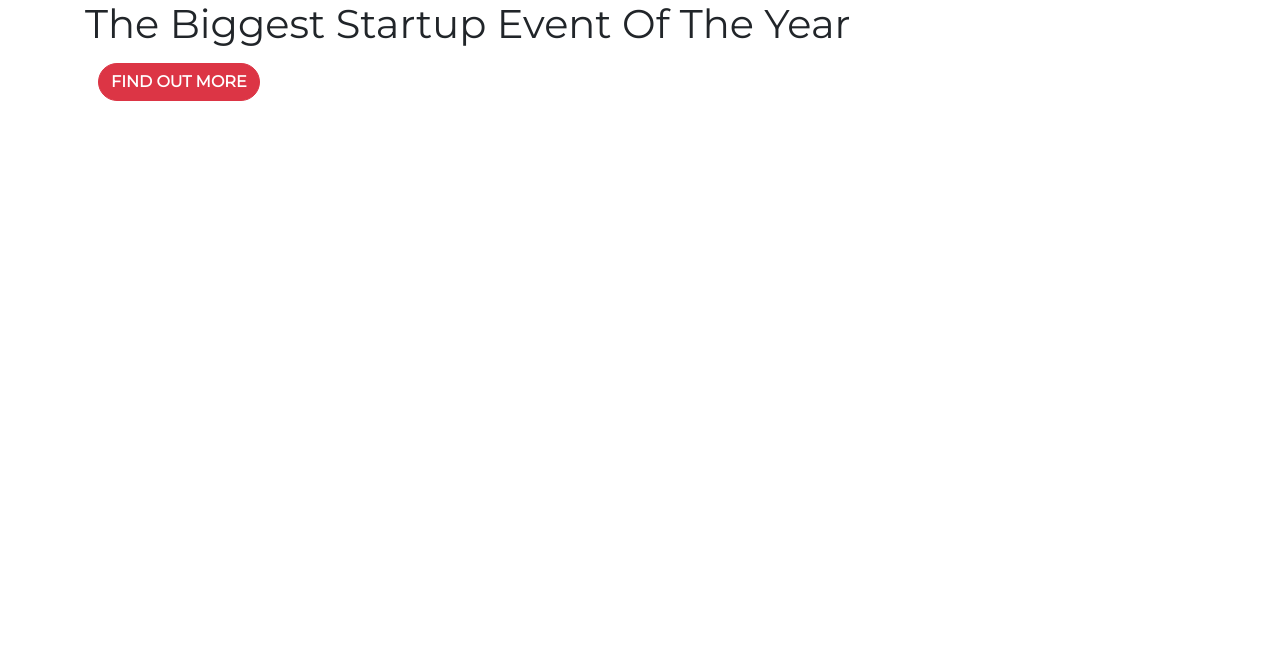
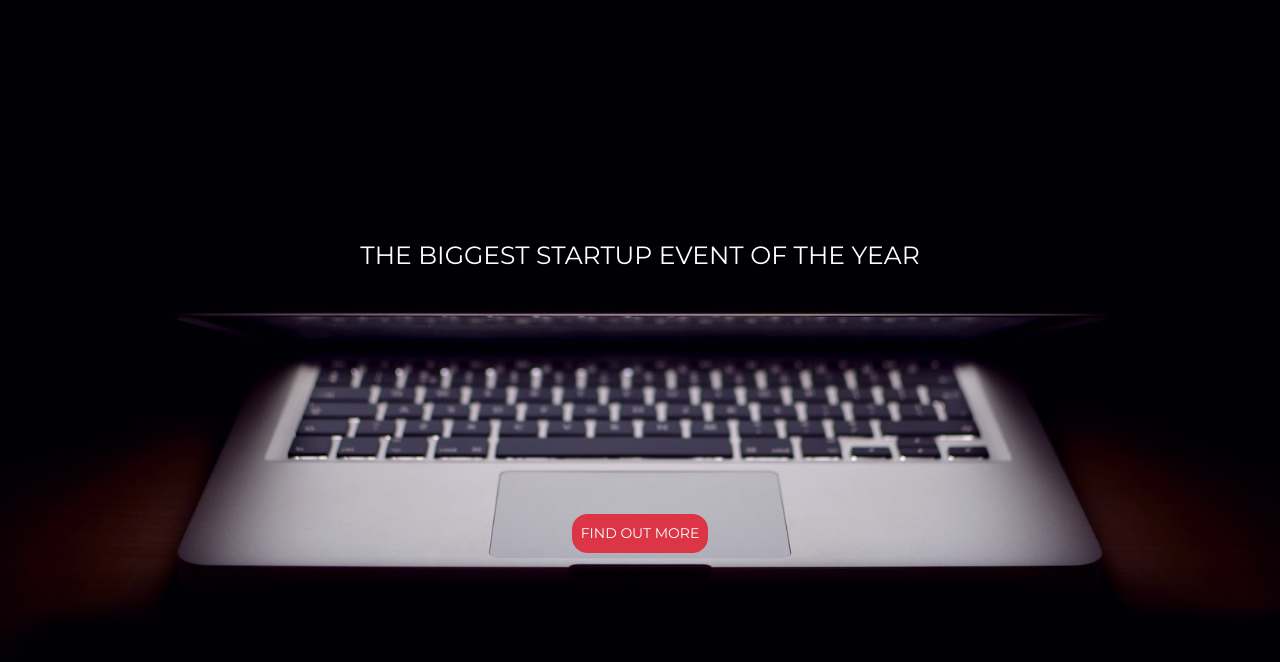
Before and after one commit to new5558/new5558.github.io, a plain HTML site: page index.html in a window 1280 px wide. Drawn offline with nearby package versions, Linux system fonts and the light colour scheme.

Commit message:
quick fix

```diff
--- a/style.css
+++ b/style.css
@@ -1,4 +1,3 @@
-
 body,
 html {
   width: 100%;
@@ -6,53 +5,48 @@ html {
 }
 
 body {
-  font-family: 'Montserrat', sans-serif;
+  	font-family: 'Montserrat', sans-serif;
 }
 
-hr {
-  max-width: 65px;
-  border-width: 3px;
-  border-color: #F05F44;
+header.main {
+	position: fixed;
+	height: 100%;
+	width: 100%;
+	background-image: url(header.jpg);
+	background-position: center;
+	background-size: cover;
+	display: flex;
+	justify-content: center;
+	align-items: center;
 }
 
-.faded {
-  color: rgba(255, 255, 255, 0.8);
+.container {
+	display: flex;
+	justify-content: space-between;
+	flex-direction: column;
+	position: absolute;
+  	width: 50%;
+  	height: 40%;
 }
 
-header.startup {
-  background-position: center;
-  background-image: url("header.jpg");
-  background-size: cover;
-  height: 100%;
-}
-
-header.startup hr {
-  margin-top: 200px;
-  margin-bottom: 30px;
-}
-
-header.startup h1 {
-  font-size: 2rem;
+.text {
+	text-align: center;
 }
 
 .btn {
-  font-weight: 700;
-  text-transform: uppercase;
-  border-radius: 300px;
-  font-family: 'Montserrat', sans-serif;
+	margin-left: auto;
+	margin-right: auto;
 }
 
-.btn-xl {
-  padding: 1rem 2rem;
+.btn-danger {
+	text-transform: uppercase;
+	font-size: 14px;
+	padding: 8px;
+	border-radius: 15px;
 }
 
-.btn-primary {
-  background-color: #F05F44;
-  border-color: #F05F44; }
-
-.btn-primary:hover {
-  background-color: #ee4b08;
-  border-color: #ee4b08;
-  border-width: 5px;
-  cursor: pointer;
+h1 {
+	text-transform: uppercase;
+	color: white;
+	font-size: 25px;
 }
```
